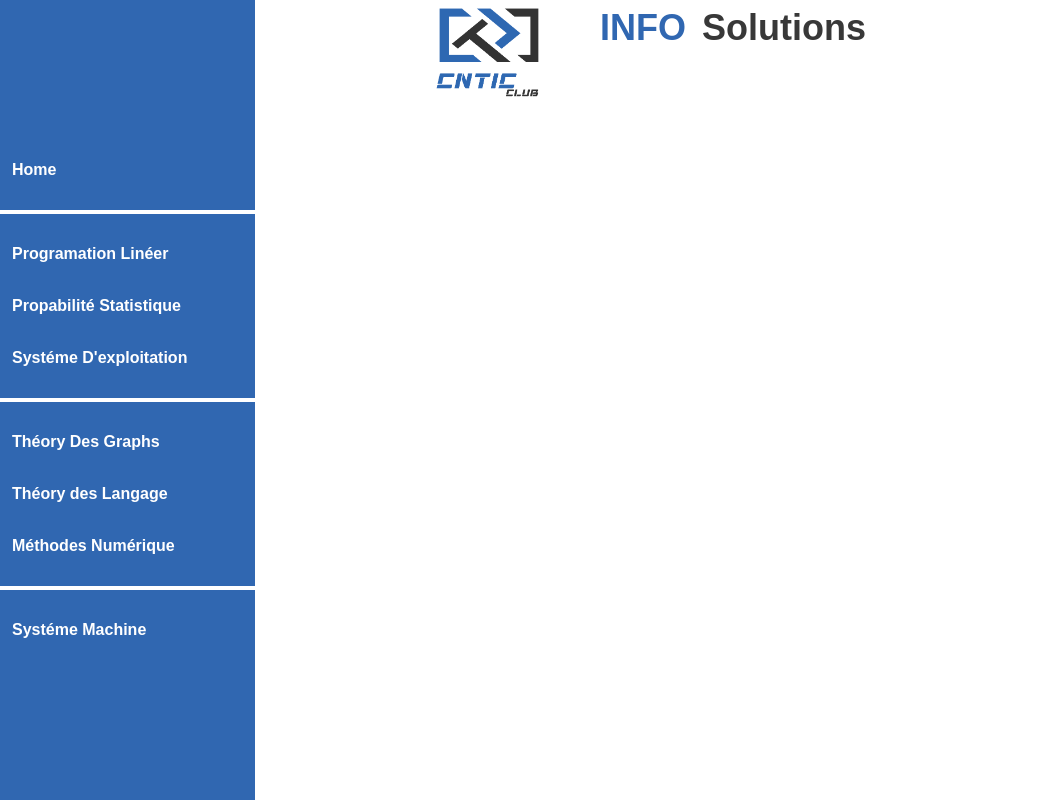
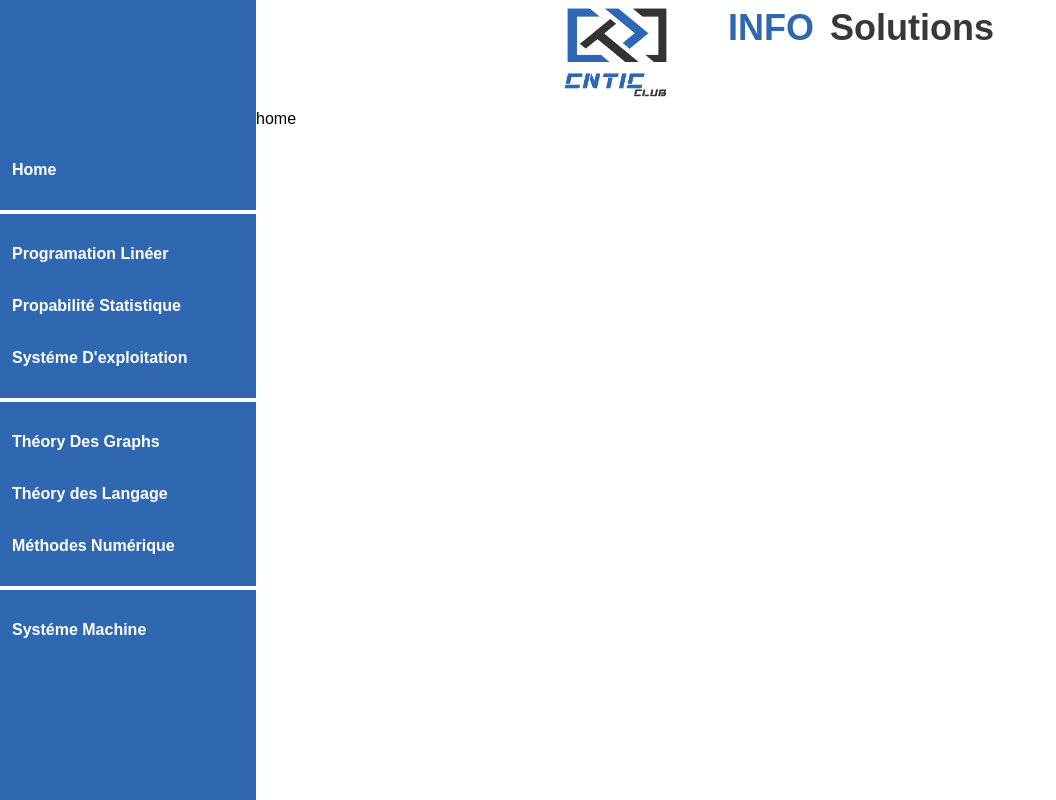
Before and after one commit to imadbenmadi/InfoSolutions, a React (Vite) app: page / in a window 1280 px wide. Shown: the whole page, without its empty margins (0-1056 px from the left). Built offline with nearby package versions, Linux system fonts and the light colour scheme.

Commit message:
Fixing Outlete Probleme

```diff
--- a/src/App.jsx
+++ b/src/App.jsx
@@ -1,13 +1,19 @@
-import React from 'react'
-import MenuBar from './Components/MenuBar'
-import Header from './Components/Header'
-import { Outlet } from 'react-router';
+import React from "react";
+import MenuBar from "./Components/MenuBar";
+import Header from "./Components/Header";
+import { Outlet } from "react-router";
 export default function App() {
     return (
-      <div className="relative h-[100vh] max-h-[100vh] w-[100vw] overflow-hidden ">
+        <div className="relative h-[100vh] max-h-[100vh] w-[100vw] overflow-hidden  ">
+            <div className=" md:flex">
+                <div className=" md:flex-[20%]">
                     <MenuBar />
+                </div>
+                <div className="md:flex-[80%] ">
                     <Header />
                     <Outlet />
                 </div>
+            </div>
+        </div>
     );
 }
--- a/src/Components/MenuBar.jsx
+++ b/src/Components/MenuBar.jsx
@@ -112,7 +112,7 @@ export default function MenuBar() {
 
                 {/* Laptop Menu Bar */}
             </div>
-            <div className=" hidden md:block absolute  h-[100vh] bg-Blue w-[255px]">
+            <div className=" hidden md:block md:w-full  h-[100vh] bg-Blue w-[255px]">
                 <div className="flex flex-col items-start justify-center gap-7 h-[100%] text-white font-semibold ">
                     <Link className="ml-3" to={"/"} onClick={toggleMobileMenu}>
                         Home
```
Lines whose indentation alone changed are shown as unchanged.
